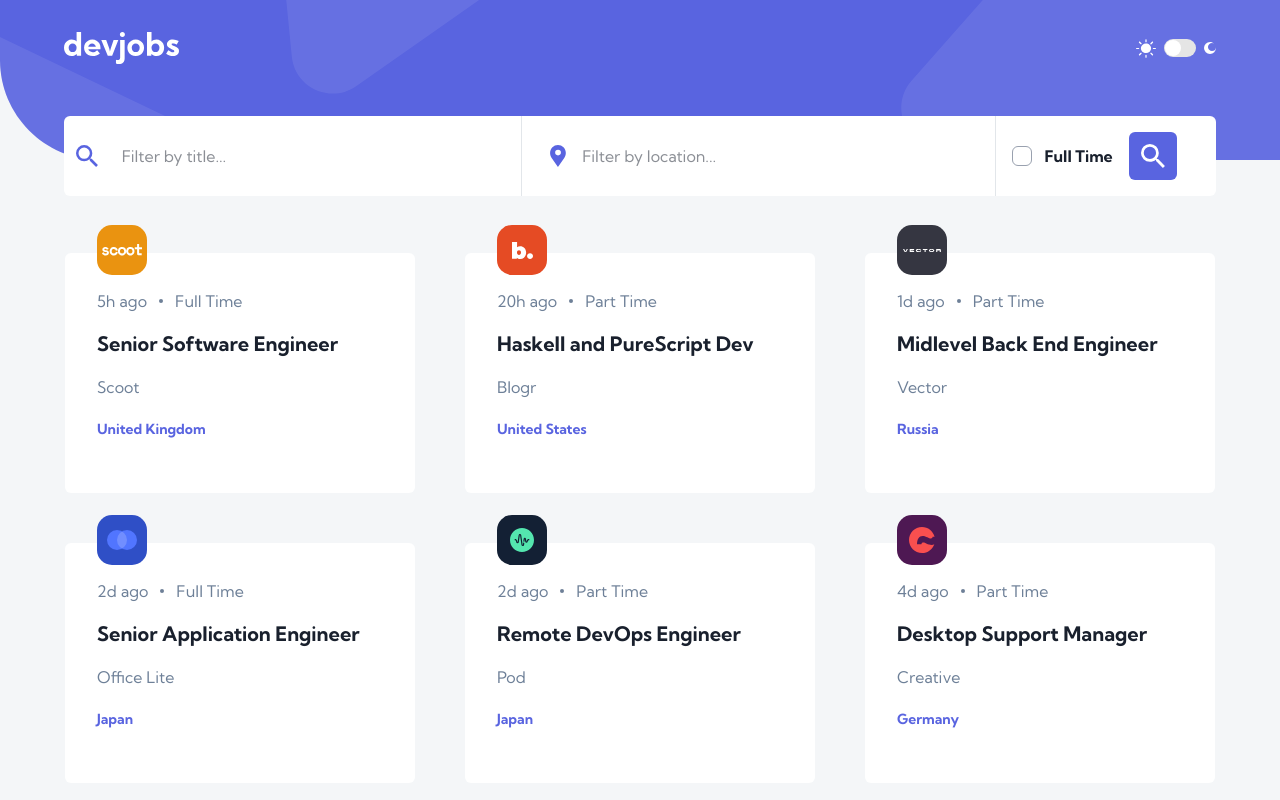
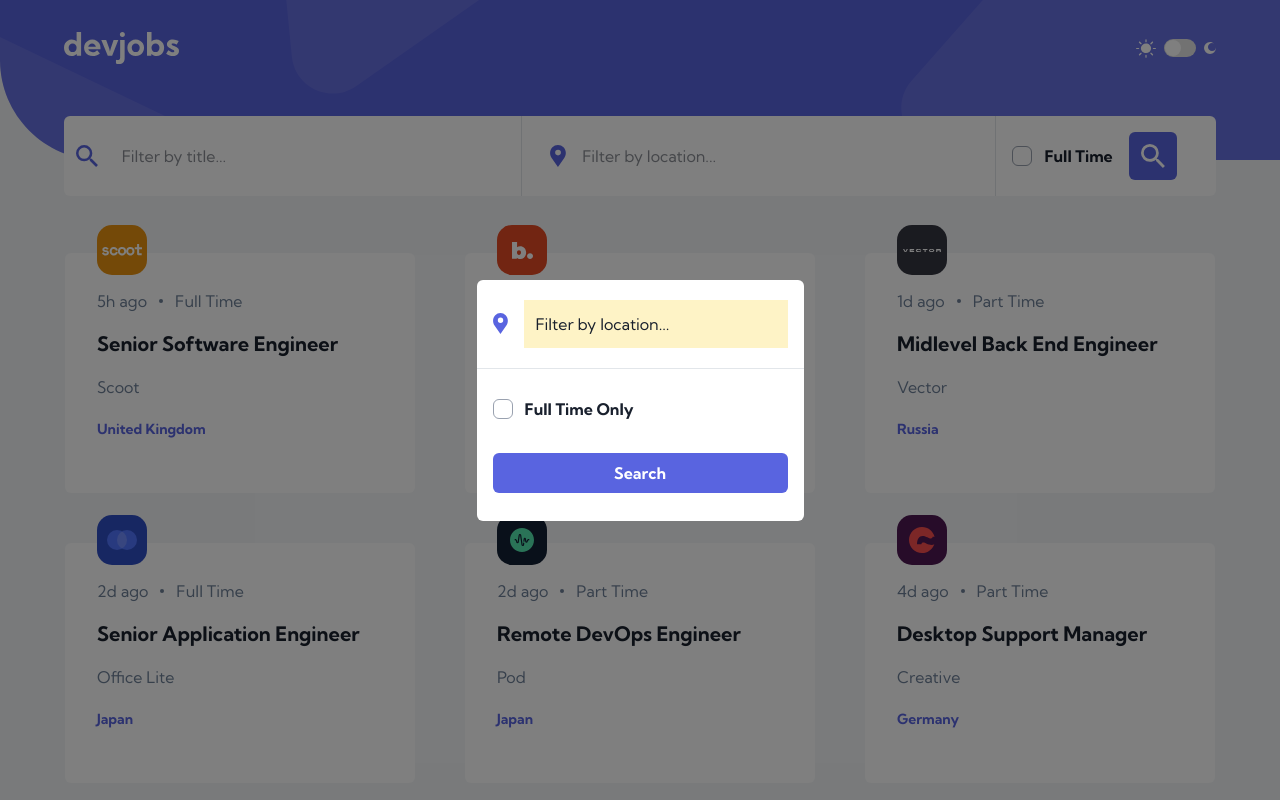
Before and after one commit to DemetreBerdzenadze7/developer-jobs, a React (Vite) app: page / in a window 1280 px wide. Shown: the top 800 px of the page. Built offline with nearby package versions, Linux system fonts and the light colour scheme.

Commit message:
feat: add Filter component and integrate it into InputSection

```diff
--- /dev/null
+++ b/src/components/main/input-section/Filter.tsx
@@ -0,0 +1,47 @@
+import { useRef } from "react";
+
+const Filter = () => {
+  const locationRef = useRef<null | HTMLInputElement>(null);
+
+  const handleFocus = () => {
+    locationRef.current?.focus();
+  };
+  return (
+    <div className="fixed inset-0 flex items-center justify-center bg-black/50 z-10">
+      <div className="w-81.75 h-60.25 z-15 bg-white  rounded-main  ">
+        <div className="flex items-center gap-4 border-b border-description/20 py-5 px-4">
+          <button className="cursor-pointer" onClick={handleFocus}>
+            <img src="/images/desktop/icon-location.svg" alt="Location icon" />
+          </button>
+          <input
+            type="text"
+            ref={locationRef}
+            placeholder="Filter by location..."
+            className="outline-0 bg-amber-100 w-full p-3 placeholder:text-jobs "
+          />
+        </div>
+        <div className="mt-7 px-4">
+          <div className="flex items-center gap-3">
+            <input
+              type="checkbox"
+              name="filter"
+              id="filter"
+              className="size-5 appearance-none rounded-sm border border-gray-400 bg-white transition duration-200 checked:border-blue-600 checked:bg-blue-600 checked:relative checked:after:content-['✓'] checked:after:absolute  checked:after:left-1/2  checked:after:top-1/2  checked:after:-translate-x-1/2  checked:after:-translate-y-1/2  checked:after:text-sm  checked:after:font-bold  checked:after:text-white cursor-pointer"
+            />
+            <label
+              htmlFor="filter"
+              className="text-desciption font-bold text-jobs cursor-pointer"
+            >
+              Full Time Only
+            </label>
+          </div>
+          <button className="w-full bg-btn-primary mt-8 text-white py-2 rounded-main font-bold hover:bg-[#939bf4] cursor pointer ">
+            Search
+          </button>
+        </div>
+      </div>
+    </div>
+  );
+};
+
+export default Filter;
--- a/src/components/main/input-section/InputSection.tsx
+++ b/src/components/main/input-section/InputSection.tsx
@@ -1,4 +1,5 @@
 import { useRef } from "react";
+import Filter from "./Filter";
 
 const InputSection = () => {
   const titleRef = useRef<null | HTMLInputElement>(null);
@@ -14,6 +15,7 @@ const InputSection = () => {
 
   return (
     <section className="-mt-20 md:-mt-23 lg:-mt-19">
+      <Filter />
       <div className="flex items-center justify-between gap-4 w-full p-2 md:p-0  ounded-main bg-white rounded-main ">
         <div className=" w-full md:border-r md:border-description/20 md:w-[35%] lg:w-[45%]">
           <div className="md:flex md:items-center  md:gap-4 md:p-3">
```
